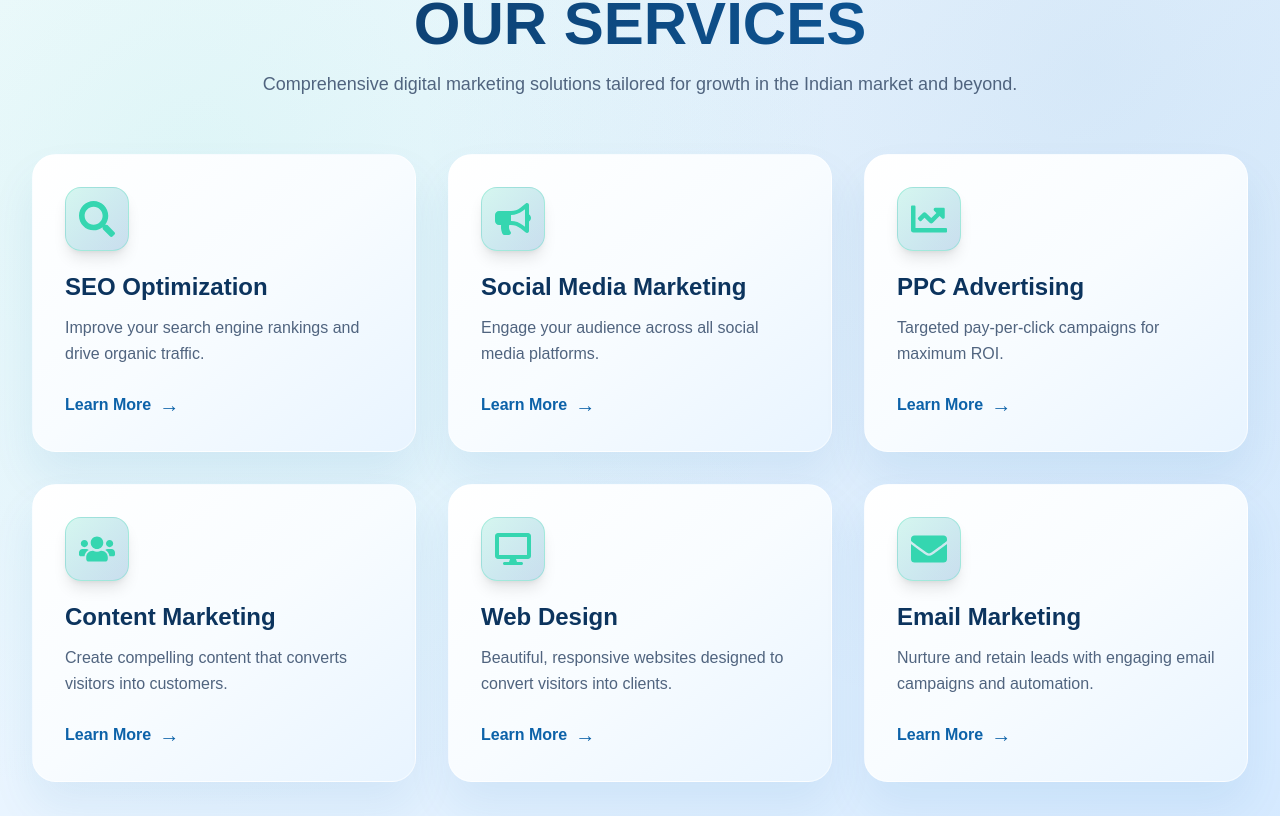
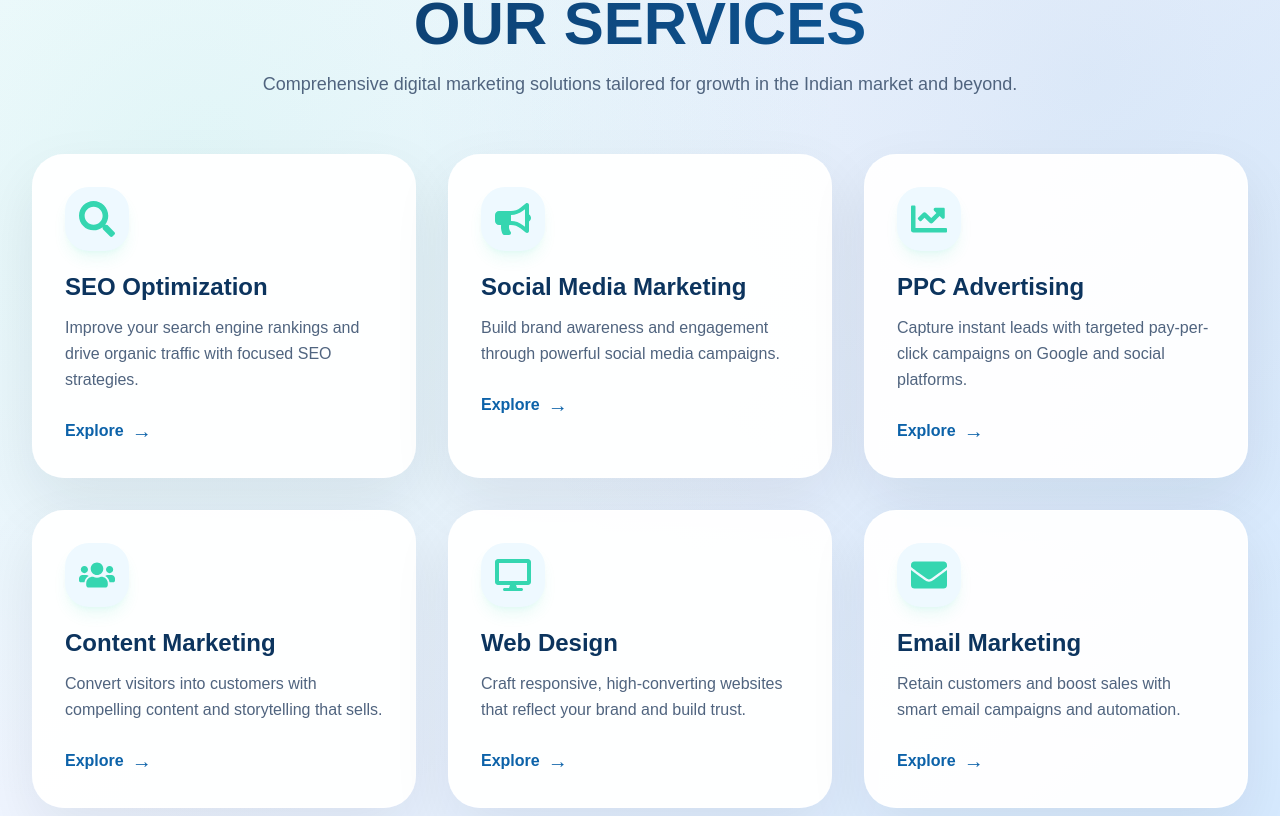
Before and after one commit to rohan-2004-web/marketinghubb, a Next.js app: page / in a window 1280 px wide. Shown: the part 944-1760 px from the top of the page. Built offline with nearby package versions, Linux system fonts and the light colour scheme.

Commit message:
Update home service cards with service detail page links

```diff
--- a/app/components/ServiceSection.tsx
+++ b/app/components/ServiceSection.tsx
@@ -9,38 +9,43 @@ const services = [
     slug: 'seo-optimization',
     icon: <FaSearch className="text-4xl text-[#35d6b0]" />,
     title: 'SEO Optimization',
-    description: 'Improve your search engine rankings and drive organic traffic.',
+    description: 'Improve your search engine rankings and drive organic traffic with focused SEO strategies.',
   },
   {
+    slug: 'social-media-marketing',
     icon: <FaBullhorn className="text-4xl text-[#35d6b0]" />,
     title: 'Social Media Marketing',
-    description: 'Engage your audience across all social media platforms.',
+    description: 'Build brand awareness and engagement through powerful social media campaigns.',
   },
   {
+    slug: 'ppc-advertising',
     icon: <FaChartLine className="text-4xl text-[#35d6b0]" />,
     title: 'PPC Advertising',
-    description: 'Targeted pay-per-click campaigns for maximum ROI.',
+    description: 'Capture instant leads with targeted pay-per-click campaigns on Google and social platforms.',
   },
   {
+    slug: 'content-marketing',
     icon: <FaUsers className="text-4xl text-[#35d6b0]" />,
     title: 'Content Marketing',
-    description: 'Create compelling content that converts visitors into customers.',
+    description: 'Convert visitors into customers with compelling content and storytelling that sells.',
   },
   {
+    slug: 'web-design',
     icon: <FaDesktop className="text-4xl text-[#35d6b0]" />,
     title: 'Web Design',
-    description: 'Beautiful, responsive websites designed to convert visitors into clients.',
+    description: 'Craft responsive, high-converting websites that reflect your brand and build trust.',
   },
   {
+    slug: 'email-marketing',
     icon: <FaEnvelope className="text-4xl text-[#35d6b0]" />,
     title: 'Email Marketing',
-    description: 'Nurture and retain leads with engaging email campaigns and automation.',
+    description: 'Retain customers and boost sales with smart email campaigns and automation.',
   },
 ];
 
 export default function ServiceSection() {
   return (
-    <section className="py-24 bg-gradient-to-br from-[#f8fcff] via-[#e8f4ff] to-[#d4e9ff] relative overflow-hidden" id="services">
+    <section className="py-24 bg-gradient-to-br from-[#f8fcff] via-[#eef4ff] to-[#d4e9ff] relative overflow-hidden" id="services">
       <div className="absolute inset-0 bg-[radial-gradient(circle_at_15%_30%,rgba(53,214,176,0.1),transparent_50%),radial-gradient(circle_at_85%_20%,rgba(12,98,169,0.08),transparent_50%)]" />
       <div className="relative max-w-7xl mx-auto px-4 sm:px-6 lg:px-8">
         <motion.div
@@ -61,25 +66,25 @@ export default function ServiceSection() {
         <div className="grid grid-cols-1 md:grid-cols-2 lg:grid-cols-3 gap-8">
           {services.map((service, index) => (
             <motion.div
-              key={index}
+              key={service.slug}
               initial={{ opacity: 0, y: 30 }}
               whileInView={{ opacity: 1, y: 0 }}
               transition={{ duration: 0.8, delay: index * 0.12 }}
               whileHover={{ y: -8, scale: 1.02 }}
-              className="group relative overflow-hidden rounded-3xl border border-white/50 bg-gradient-to-br from-white via-[#f8fcff] to-[#e8f4ff] p-8 shadow-[0_25px_45px_rgba(12,98,169,0.08)] hover:shadow-[0_35px_65px_rgba(12,98,169,0.15)] transition-all duration-300 backdrop-blur-sm"
+              className="group relative overflow-hidden rounded-[32px] border border-white/80 bg-white/95 p-8 shadow-[0_24px_60px_rgba(15,23,42,0.08)] hover:shadow-[0_35px_80px_rgba(15,23,42,0.14)] transition-all duration-300"
             >
-              <div className="absolute inset-0 bg-gradient-to-br from-[#35d6b0]/5 to-[#0c62a9]/5 opacity-0 group-hover:opacity-100 transition-opacity duration-300" />
+              <div className="absolute inset-0 bg-gradient-to-br from-[#35d6b0]/10 to-[#0c62a9]/10 opacity-0 group-hover:opacity-100 transition-opacity duration-300" />
               <div className="relative z-10">
-                <div className="mb-5 inline-flex items-center justify-center h-16 w-16 rounded-2xl bg-gradient-to-br from-[#35d6b0]/20 to-[#0c62a9]/20 border border-[#35d6b0]/30 text-[#35d6b0] shadow-lg group-hover:shadow-[#35d6b0]/20 transition-all duration-300">
+                <div className="mb-5 inline-flex items-center justify-center h-16 w-16 rounded-3xl bg-[#eef9ff] text-[#35d6b0] shadow-lg shadow-[#35d6b0]/10 transition-all duration-300">
                   {service.icon}
                 </div>
                 <h3 className="text-2xl font-bold text-[#0c345e] mb-3 group-hover:text-[#0c62a9] transition-colors duration-300">{service.title}</h3>
                 <p className="text-[#50647f] mb-6 leading-relaxed">{service.description}</p>
                 <Link
                   href={`/service/${service.slug}`}
-                  className="inline-flex items-center gap-2 text-[#0c62a9] font-semibold hover:text-[#35d6b0] transition-colors duration-300 group-hover:gap-3"
+                  className="inline-flex items-center gap-2 text-[#0c62a9] font-semibold hover:text-[#35d6b0] transition-colors duration-300"
                 >
-                  Learn More <span className="text-xl transition-transform duration-300 group-hover:translate-x-1">→</span>
+                  Explore <span className="text-xl">→</span>
                 </Link>
               </div>
             </motion.div>
```
